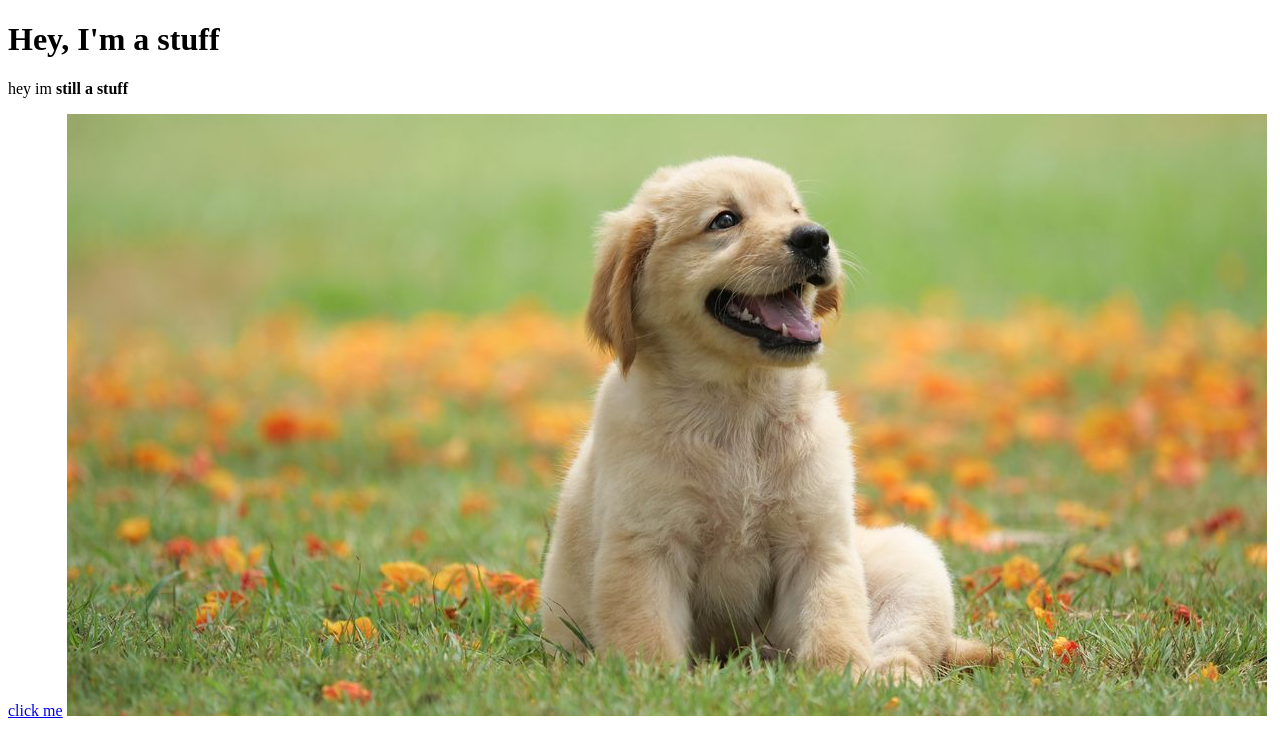
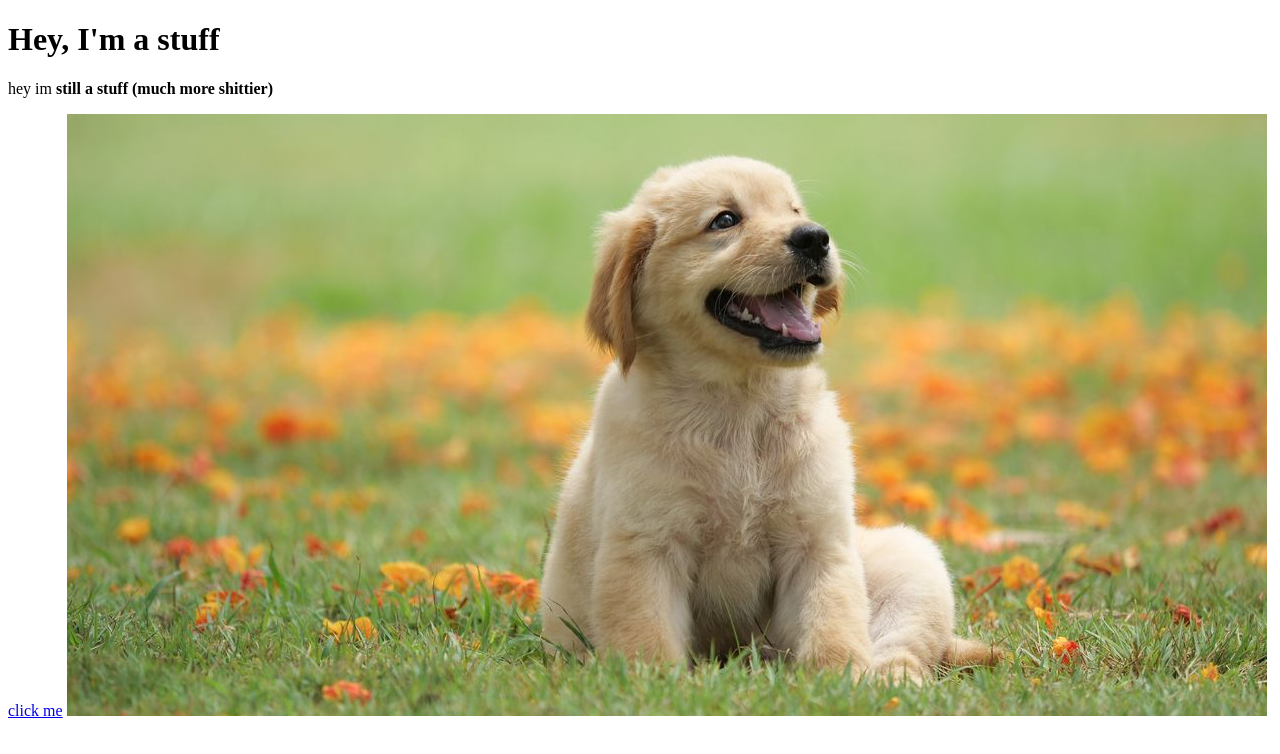
Before and after one commit to keaksearlay/FIrst-try, a plain HTML site: page test.html in a window 1280 px wide. Drawn offline with Linux system fonts and the light colour scheme.

Commit message:
much more

```diff
--- a/test.html
+++ b/test.html
@@ -6,7 +6,7 @@
 	</head>
 		<body>
 <h1>Hey, I'm a stuff</h1>
-<p>hey im <b>still a stuff</b></p>
+<p>hey im <b>still a stuff (much more shittier)</b></p>
 <a href="https://google.com" target="blank" title="It gonna go to google">click me</a>
 <img src="img/dog.jpeg">
 		</body>
```
